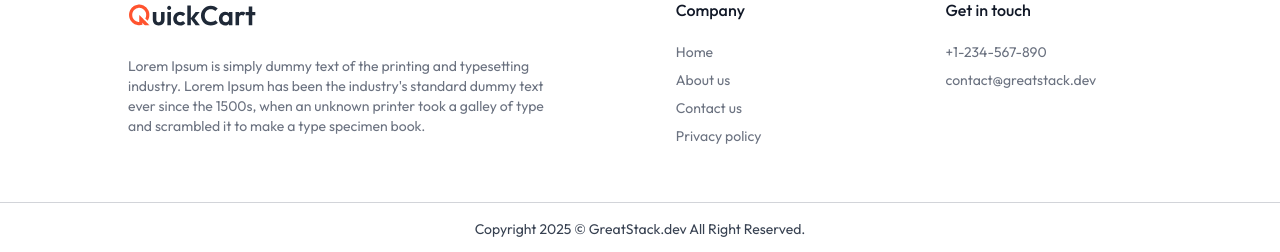
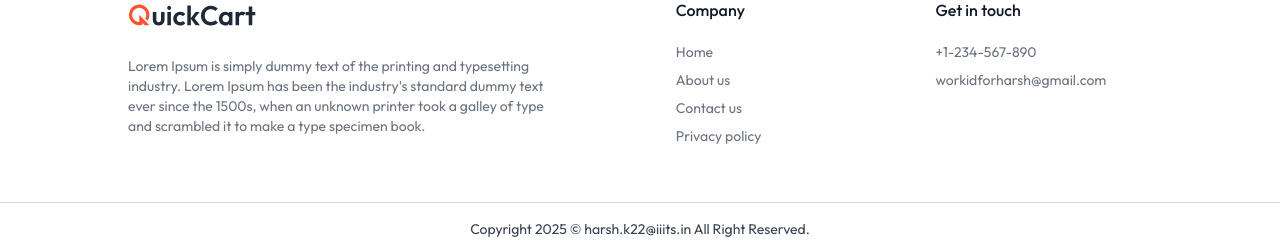
Before and after one commit to harshrajput4343/New-Quickcart, a Next.js app: page / in a window 1280 px wide. Shown: the part 2612-2864 px from the top of the page. Built offline with nearby package versions, Linux system fonts and the light colour scheme; no server answers.

Commit message:
footer changed

```diff
--- a/components/Footer.jsx
+++ b/components/Footer.jsx
@@ -41,13 +41,13 @@ const Footer = () => {
             <h2 className="font-medium text-gray-900 mb-5">Get in touch</h2>
             <div className="text-sm space-y-2">
               <p>+1-234-567-890</p>
-              <p>contact@greatstack.dev</p>
+              <p>workidforharsh@gmail.com</p>
             </div>
           </div>
         </div>
       </div>
       <p className="py-4 text-center text-xs md:text-sm">
-        Copyright 2025 © GreatStack.dev All Right Reserved.
+        Copyright 2025 © harsh.k22@iiits.in All Right Reserved.
       </p>
     </footer>
   );
```
Also changed, not shown: 2 other files (tests, documents, lock files or other folders).
